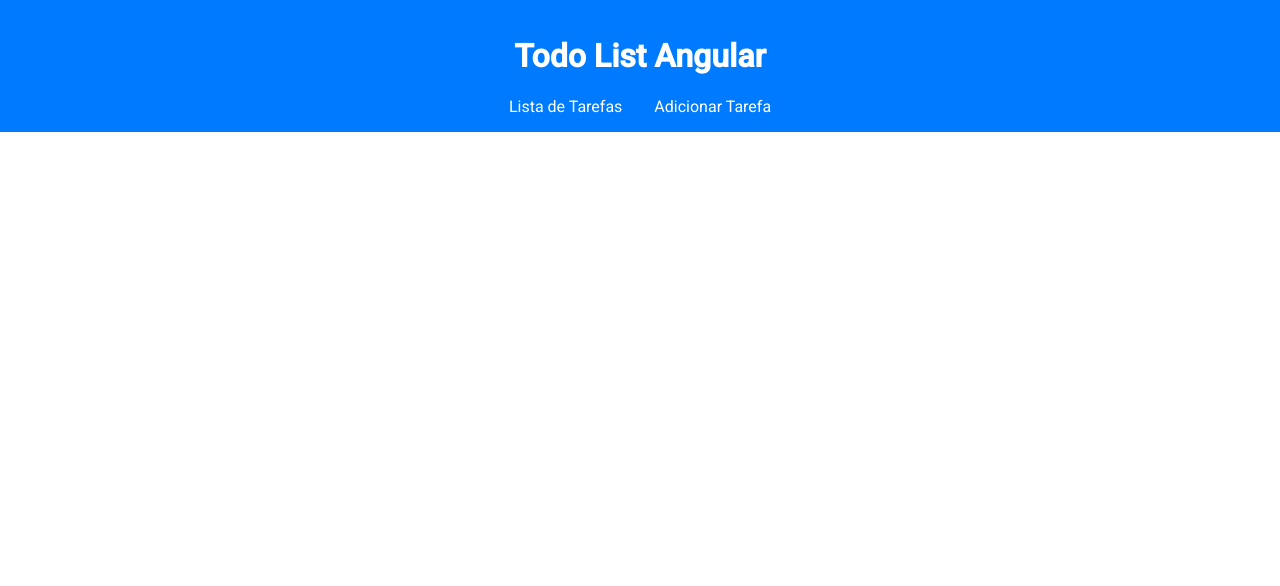
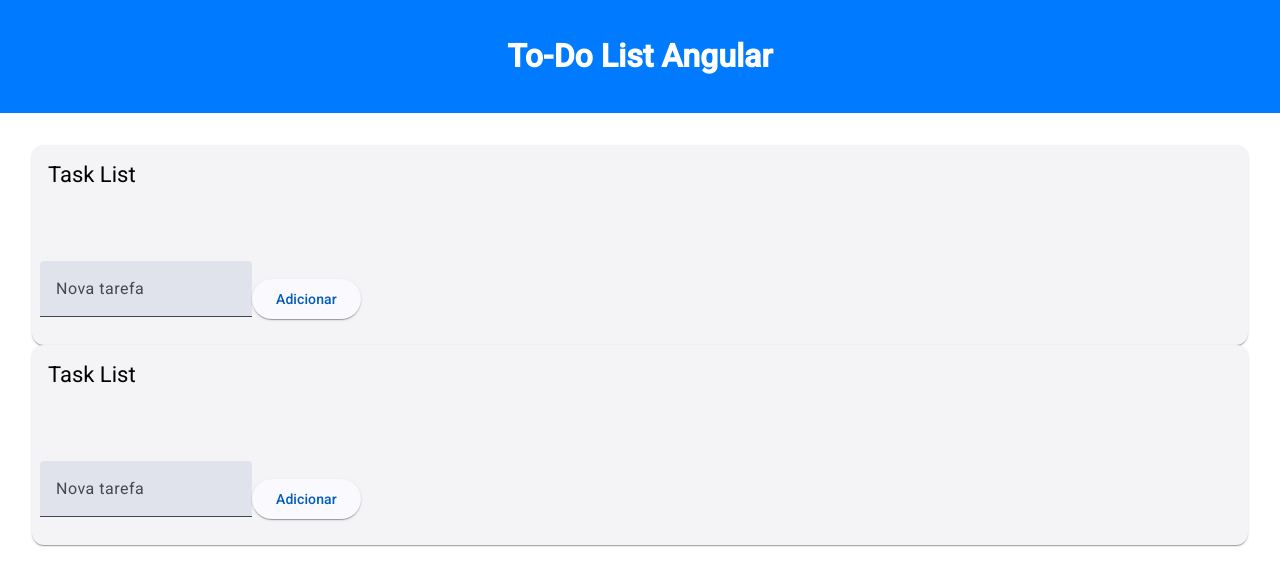
Before and after one commit to GermanoAugustoFB/todo-list-angular, an Angular app: page / in a window 1280 px wide. Shown: the top 586 px of the page. Built offline with nearby package versions, Linux system fonts and the light colour scheme.

Commit message:
alteracao

```diff
--- a/src/app/app.component.html
+++ b/src/app/app.component.html
@@ -1,11 +1,8 @@
 <header>
     <h1>{{ title }}</h1>
-    <nav>
-      <a routerLink="/">Lista de Tarefas</a>
-      <a routerLink="/add-task">Adicionar Tarefa</a>
-    </nav>
-  </header>
+</header>
 
   <main>
     <router-outlet></router-outlet>
+    <app-task-list></app-task-list>
   </main>
--- a/src/app/app.component.ts
+++ b/src/app/app.component.ts
@@ -1,17 +1,19 @@
 import { Component } from '@angular/core';
 import { RouterModule, RouterOutlet } from '@angular/router';
 import { CommonModule } from '@angular/common';
+import { TaskListComponent } from "./components/task-list/task-list.component";
 
 @Component({
   selector: 'app-root',
   standalone: true,
   imports: [
-    CommonModule, // Para diretivas comuns como *ngIf e *ngFor
-    RouterModule, // Para usar diretivas de roteamento como <router-outlet>
-  ],
+    CommonModule,
+    RouterModule,
+    TaskListComponent
+],
   templateUrl: './app.component.html',
   styleUrls: ['./app.component.css'],
 })
 export class AppComponent {
-  title = 'Todo List Angular';
+  title = 'To-Do List Angular';
 }
--- a/src/app/components/add-task/add-task.component.ts
+++ b/src/app/components/add-task/add-task.component.ts
@@ -11,13 +11,13 @@ import { FormsModule } from '@angular/forms';
   styleUrls: ['./add-task.component.css'],
 })
 export class AddTaskComponent {
-  newTask: Task = { id: 0, title: '', description: '' };
+  newTask: Task = { id: 0, title: '', description: '', completed: false };
 
   constructor(private taskService: TaskService) {}
 
   addTask(): void {
-    this.newTask.id = Date.now(); // Gera um ID único
+    this.newTask.id = Date.now();
     this.taskService.addTask(this.newTask);
-    this.newTask = { id: 0, title: '', description: '' }; // Limpa o formulário
+    this.newTask = { id: 0, title: '', description: '', completed: false };
   }
 }
--- a/src/app/components/task-list/task-list.component.html
+++ b/src/app/components/task-list/task-list.component.html
@@ -1,6 +1,23 @@
-<div *ngFor="let task of tasks">
-  <app-task-item
-    [task]="task"
-    (deleteTask)="onDeleteTask($event)">
-  </app-task-item>
-</div>
+<mat-card>
+  <mat-card-header>
+    <mat-card-title>Task List</mat-card-title>
+  </mat-card-header>
+  <mat-card-content>
+    <mat-list>
+      <mat-list-item>
+        <app-task-item
+        *ngFor="let task of tasks"
+        [task]="task"
+        (editTask)="onEditTask(task)"
+        (deleteTask)="onDeleteTask(task.id)"
+      ></app-task-item>
+      </mat-list-item>
+    </mat-list>
+  </mat-card-content>
+  <mat-card-actions>
+    <mat-form-field appearance="fill">
+      <input matInput [(ngModel)]="newTask" placeholder="Nova tarefa" />
+    </mat-form-field>
+    <button mat-raised-button color="primary" (click)="onAddTask()">Adicionar</button>
+  </mat-card-actions>
+</mat-card>
--- a/src/app/components/task-list/task-list.component.ts
+++ b/src/app/components/task-list/task-list.component.ts
@@ -1,18 +1,38 @@
 import { Component, OnInit } from '@angular/core';
+import { CommonModule } from '@angular/common';
+import { FormsModule } from '@angular/forms';
+
+// Angular Material
+import { MatCardModule } from '@angular/material/card';
+import { MatButtonModule } from '@angular/material/button';
+import { MatIconModule } from '@angular/material/icon';
+import { MatInputModule } from '@angular/material/input';
+import { MatListModule } from '@angular/material/list';
+
+// Componentes e serviços
 import { TaskService } from '../../service/task.service';
 import { Task } from '../../service/task.model';
 import { TaskItemComponent } from '../task-item/task-item.component';
-import { CommonModule } from '@angular/common';
 
 @Component({
   selector: 'app-task-list',
   standalone: true,
-  imports: [CommonModule, TaskItemComponent], // Importe componentes e módulos necessários
+  imports: [
+    CommonModule,
+    FormsModule,
+    TaskItemComponent,
+    MatCardModule,
+    MatButtonModule,
+    MatIconModule,
+    MatInputModule,
+    MatListModule,
+  ],
   templateUrl: './task-list.component.html',
   styleUrls: ['./task-list.component.css'],
 })
 export class TaskListComponent implements OnInit {
-  tasks: Task[] = [];
+  tasks: Task[] = []; // Lista de tarefas
+  newTask: string = ''; // Nova tarefa a ser adicionada
 
   constructor(private taskService: TaskService) {}
 
@@ -20,8 +40,34 @@ export class TaskListComponent implements OnInit {
     this.tasks = this.taskService.getTasks();
   }
 
+  // Adiciona uma nova tarefa
+  onAddTask(): void {
+    if (this.newTask.trim() !== '') {
+      const task: Task = {
+        id: this.tasks.length + 1,
+        title: this.newTask,
+        completed: false,
+        description: ''
+      };
+      this.taskService.addTask(task);
+      this.tasks = this.taskService.getTasks();
+      this.newTask = '';
+    }
+  }
+
+  // Edita uma tarefa
+  onEditTask(task: Task): void {
+    const newTitle = prompt('Editar tarefa', task.title);
+    if (newTitle !== null) {
+      task.title = newTitle;
+      this.taskService.editTask(task);
+      this.tasks = this.taskService.getTasks();
+    }
+  }
+
+  // Exclui uma tarefa
   onDeleteTask(id: number): void {
     this.taskService.deleteTask(id);
-    this.tasks = this.taskService.getTasks(); // Atualiza a lista após exclusão
+    this.tasks = this.taskService.getTasks();
   }
 }
--- a/src/app/service/task.model.ts
+++ b/src/app/service/task.model.ts
@@ -1,5 +1,6 @@
 export interface Task {
-    id: number;
-    title: string;
+    id         : number;
+    title      : string;
     description: string;
+    completed  : boolean;
 }
--- a/src/app/service/task.service.ts
+++ b/src/app/service/task.service.ts
@@ -15,6 +15,10 @@ export class TaskService {
     this.tasks.push(task);
   }
 
+  editTask(task: Task): void {
+    const index = this.tasks.findIndex(t => t.id === task.id);
+  }
+
   deleteTask(id: number): void {
     this.tasks = this.tasks.filter(task => task.id !== id);
   }
```
